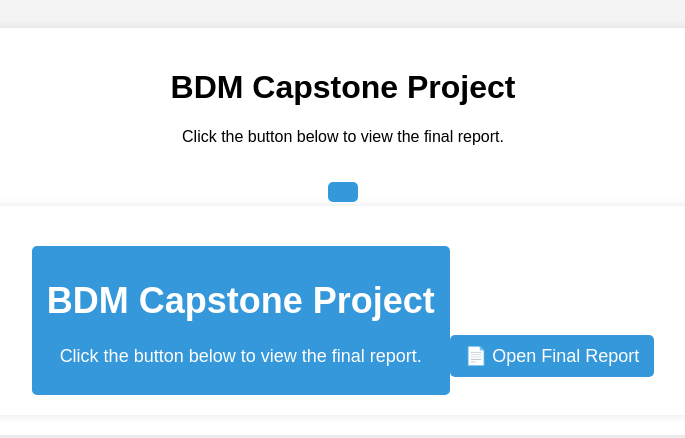
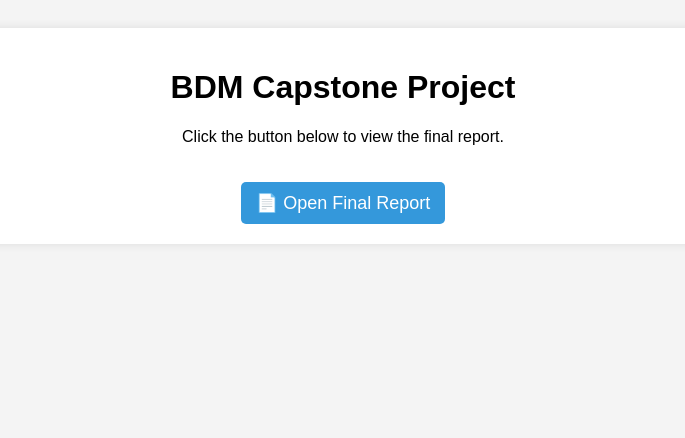
Before and after one commit to VIJAYAGEETHA28/BDM_Capstone_Project, a plain HTML site: page index.html in a window 1280 px wide. Shown: the whole page, without its empty margins (297-982 px from the left). Drawn offline with Linux system fonts and the light colour scheme.

Commit message:
Update index.html

```diff
--- a/index.html
+++ b/index.html
@@ -39,48 +39,7 @@
     <div class="container">
         <h1>BDM Capstone Project</h1>
         <p>Click the button below to view the final report.</p>
-        <a href="<!DOCTYPE html>
-<html lang="en">
-<head>
-    <meta charset="UTF-8">
-    <meta name="viewport" content="width=device-width, initial-scale=1.0">
-    <title>BDM Capstone Project</title>
-    <style>
-        body {
-            font-family: Arial, sans-serif;
-            text-align: center;
-            background-color: #f4f4f4;
-            padding: 20px;
-        }
-        .container {
-            background: white;
-            padding: 20px;
-            border-radius: 10px;
-            box-shadow: 0px 0px 10px rgba(0, 0, 0, 0.1);
-            width: 80%;
-            margin: auto;
-        }
-        a {
-            display: inline-block;
-            text-decoration: none;
-            background: #3498db;
-            color: white;
-            padding: 10px 15px;
-            border-radius: 5px;
-            margin-top: 20px;
-            font-size: 18px;
-        }
-        a:hover {
-            background: #2980b9;
-        }
-    </style>
-</head>
-<body>
-
-    <div class="container">
-        <h1>BDM Capstone Project</h1>
-        <p>Click the button below to view the final report.</p>
-        <a href="Analyzing-Customer-Behavior-to-Optimize-Stock.pdf" target="_blank">📄 Open Final Report</a>
+        <a href="Analyzing-Customer-Behavior-to-Optimize-Stock-Level.pdf" target="_blank">📄 Open Final Report</a>
     </div>
 
 </body>
```
